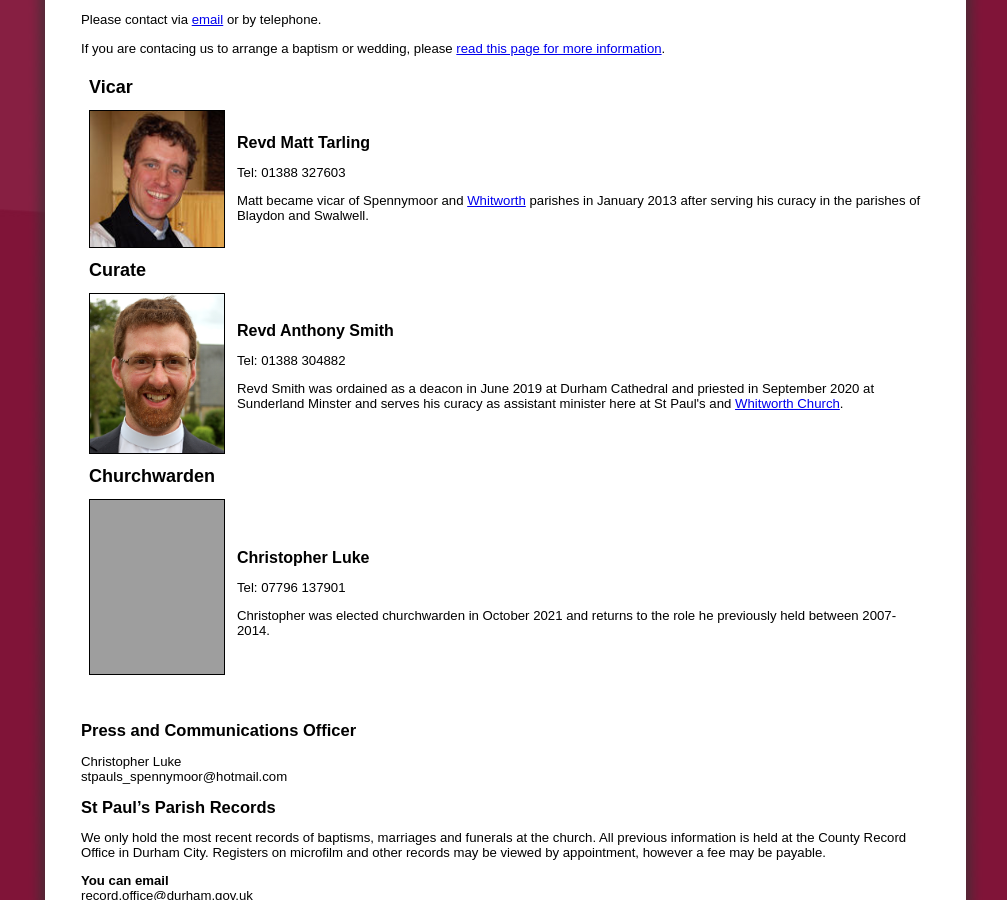
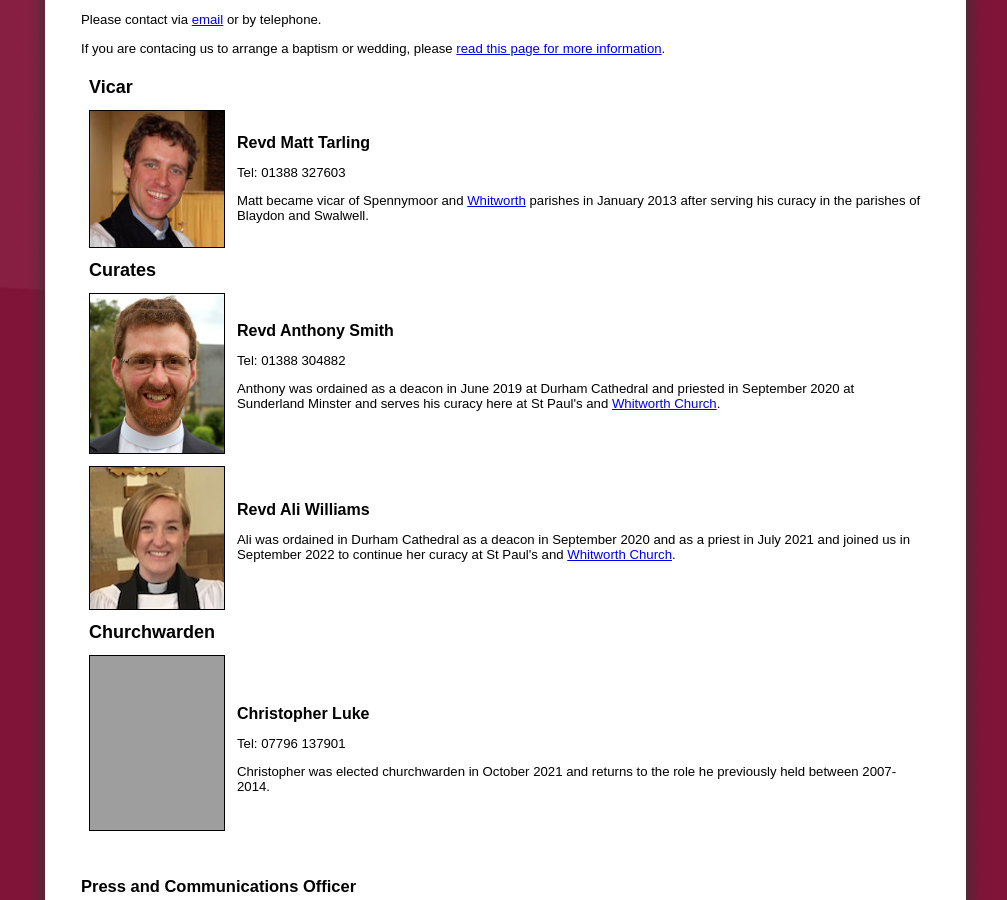
Before and after one commit to stpaulsspennymoor/stpaulsspennymoor.github.io, a Jekyll site: the page built from contact.md, in a window 1280 px wide and 900 px high, scrolled down 604 px. Shown: the whole window, without its empty margins (147-1154 px from the left). Built offline with Jekyll 4.4.1, drawn with Linux system fonts in a browser that asks for light colours; grey boxes are pictures that could not be loaded.

Commit message:
Add Ali Williams

```diff
--- a/contact.md
+++ b/contact.md
@@ -24,12 +24,16 @@
       <td><p><strong><span style="font-size: medium;">Revd Matt Tarling</span></strong></p><p>Tel: 01388 327603</p><p>Matt became vicar of Spennymoor and <a href="https://www.achurchnearyou.com/church/13568" target="_blank">Whitworth</a> parishes in January 2013 after serving his curacy in the parishes of Blaydon and Swalwell.</p></td>
     </tr>
     <tr>
-      <td><font size="4"><b>Curate</b></font></td>
-      <td><p></p></td>
+      <td><font size="4"><b>Curates</b></font></td>
+      <td></td>
     </tr>
     <tr>
       <td><img src="/assets/RevdAnthonySmith.png" width="134" height="159" border="1" alt="<empty>"/></td>
-      <td><strong><span style="font-size: medium;">Revd Anthony Smith</span></strong><p>Tel: 01388 304882</p><p>Revd Smith was ordained as a deacon in June 2019 at Durham Cathedral and priested in September 2020 at Sunderland Minster and serves his curacy as assistant minister here at St Paul's and <a href="https://www.achurchnearyou.com/church/13568" target="_blank">Whitworth Church</a>.</p></td>
+      <td><strong><span style="font-size: medium;">Revd Anthony Smith</span></strong><p>Tel: 01388 304882</p><p>Anthony was ordained as a deacon in June 2019 at Durham Cathedral and priested in September 2020 at Sunderland Minster and serves his curacy here at St Paul's and <a href="https://www.achurchnearyou.com/church/13568" target="_blank">Whitworth Church</a>.</p></td>
+    </tr>
+    <tr>
+      <td><img src="/assets/RevdAliWilliams.jpg" width="134" height="142" border="1" alt="<empty>"/></td>
+      <td><strong><span style="font-size: medium;">Revd Ali Williams</span></strong><p></p><p>Ali was ordained in Durham Cathedral as a deacon in September 2020 and as a priest in July 2021 and joined us in September 2022 to continue her curacy at St Paul's and <a href="https://www.achurchnearyou.com/church/13568" target="_blank">Whitworth Church</a>.</p></td>
     </tr>
     <tr>
       <td><span style="font-size: large;"><strong>Churchwarden</strong></span></td>
```
Also changed, not shown: assets/RevdAliWilliams.jpg (added).
